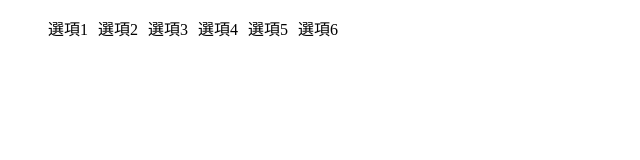
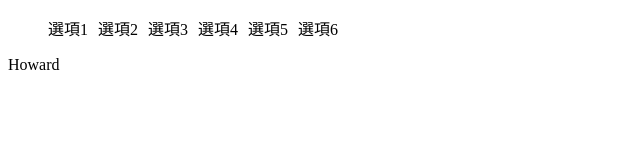
Before and after one commit to mit00768/git01, a plain HTML site: page index.html in a window 1280 px wide. Shown: the full height of the page, 0-640 px from the left. Drawn offline with Linux system fonts and the light colour scheme.

Commit message:
新增名字

```diff
--- a/index.html
+++ b/index.html
@@ -23,5 +23,8 @@
             <li>選項6</li>
         </ul>
     </nav>
+    <main>
+        Howard
+    </main>
 </body>
 </html>
```
